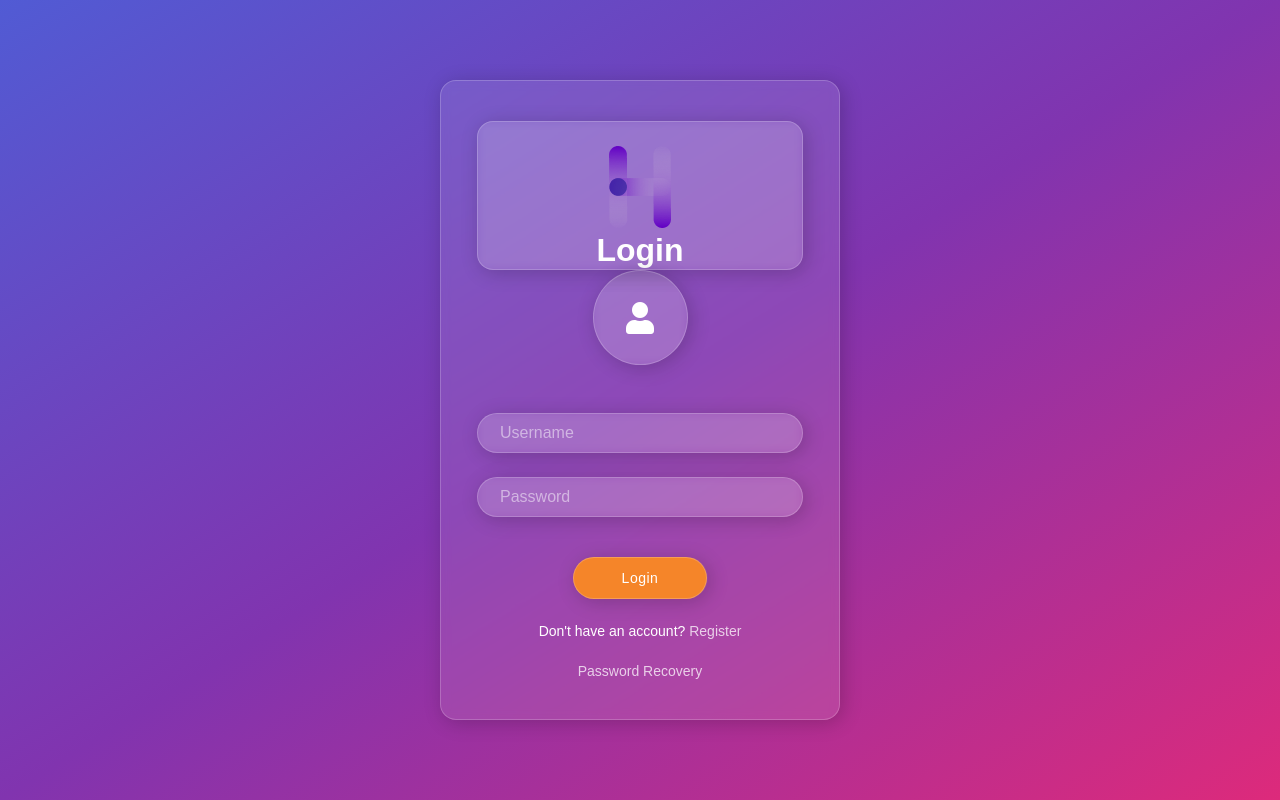
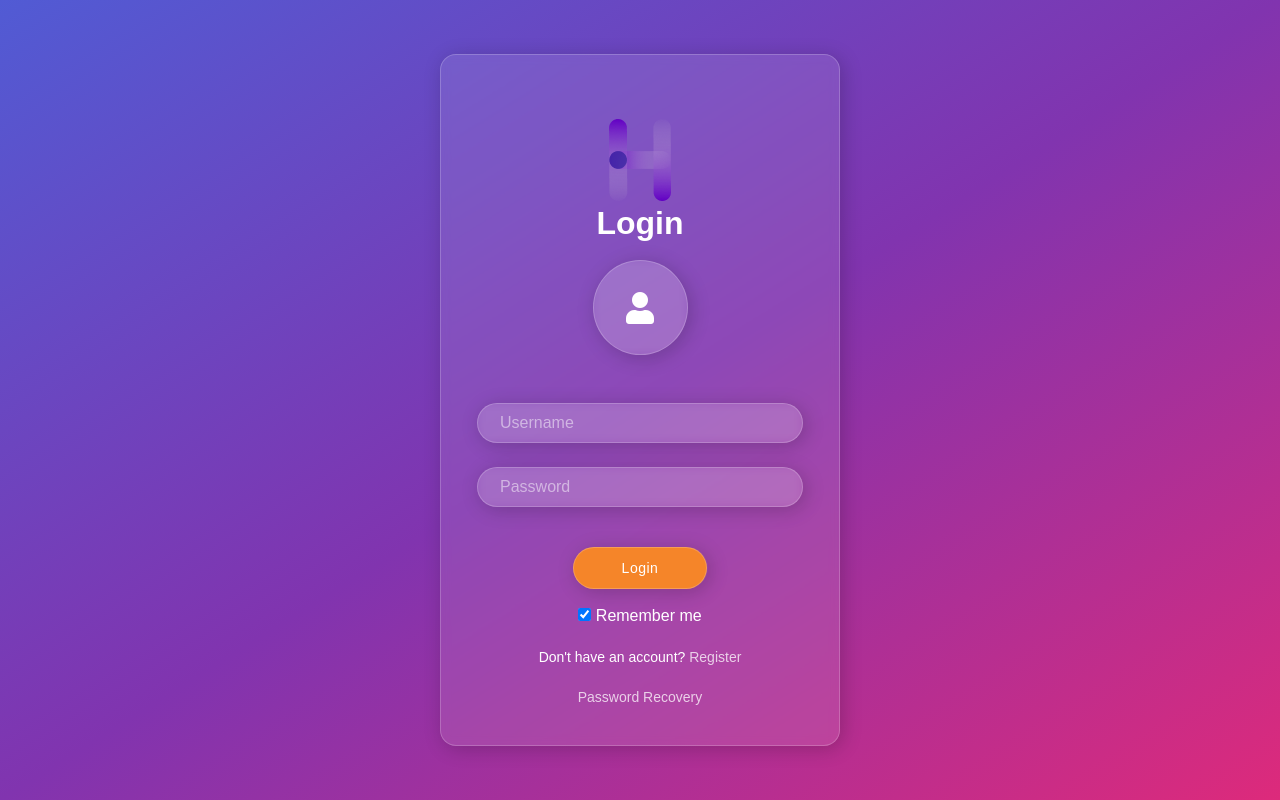
Before and after one commit to HATE-Company/Clone-Sozluk-10, a plain HTML site: page glasslogin.html in a window 1280 px wide. Drawn offline with Linux system fonts and the light colour scheme.

Commit message:
Update glasslogin.html

```diff
--- a/glasslogin.html
+++ b/glasslogin.html
@@ -147,20 +147,20 @@ body::after{
 <body>
 
    <div class="form bg-glass">
-      <div class="bg-glass"><img class="register" src="./Group 28.png"><br>
+      <div class=""><img class="register" src="./Group 28.png"><br>
          <h1> Login</h1></div>
-
+<br>
       <div class="profile bg-glass">
          <i class="fas fa-user"></i>
       </div>
+      <form action="/login.php">
       <input type="text" class="input bg-glass" placeholder="Username" required>
       <input type="password" class="input bg-glass" placeholder="Password" required>
-      <button type="submit" class="button bg-glass">Login</button>
+      <button type="submit" class="button bg-glass">Login</button><br>
+               <input type="checkbox" checked="checked" name="remember"> Remember me
       <p class="register">Don't have an account? <a href="">Register</a></p>
 <p class="register"><a href="">Password Recovery</a></p>
 </div>
-
-
+      </form>
 </body>
-
 </html>
```
